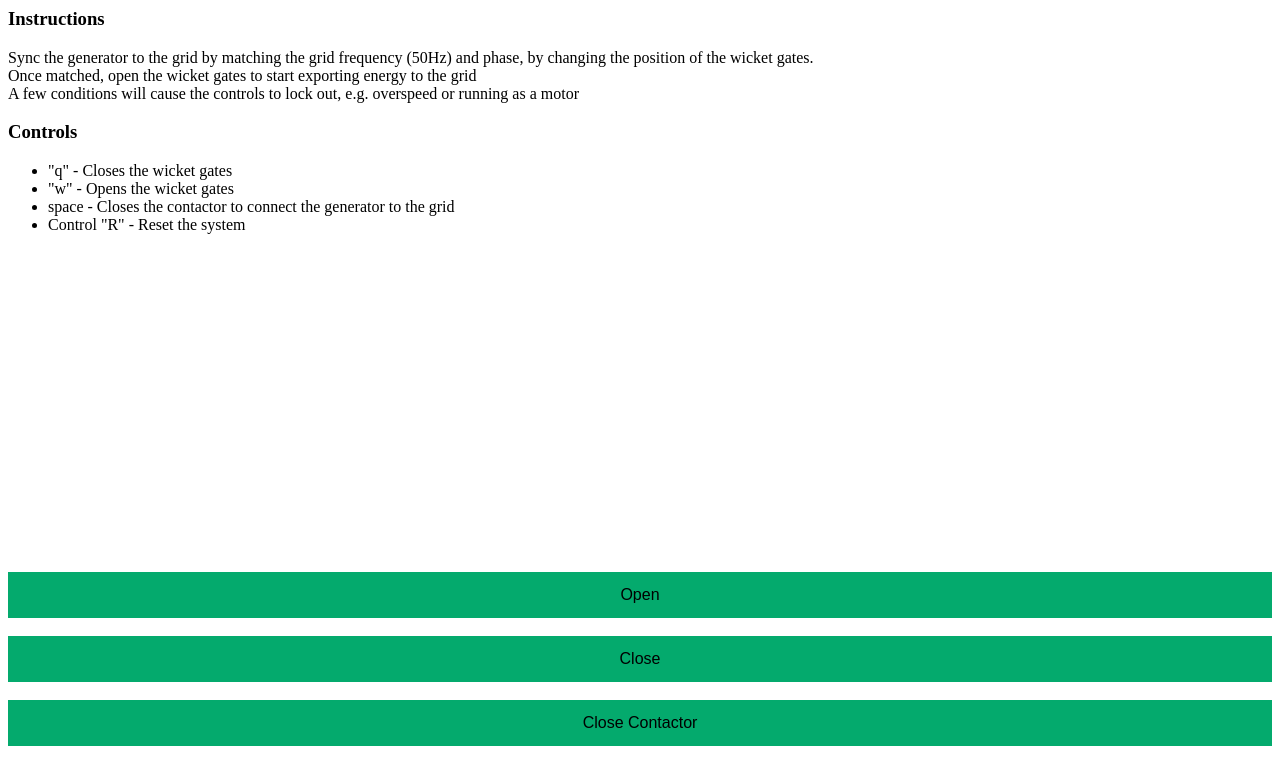
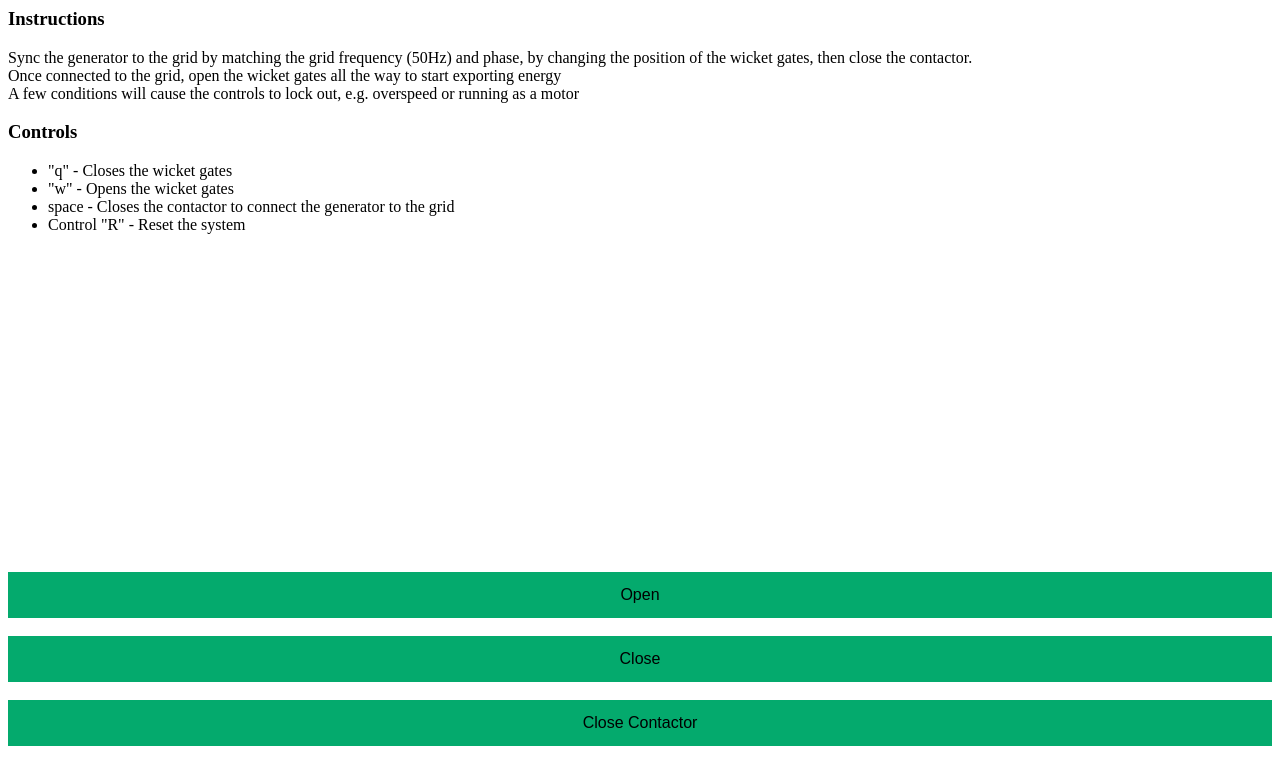
Before and after one commit to morganatkins24/hydroplantimulator, a plain HTML site: page index.html in a window 1280 px wide. Drawn offline with nearby package versions, Linux system fonts and the light colour scheme.

Commit message:
Update instructions

```diff
--- a/index.html
+++ b/index.html
@@ -5,8 +5,8 @@
     <link rel="stylesheet" href="style.css">
 <body>
 <h3>Instructions</h3>
-Sync the generator to the grid by matching the grid frequency (50Hz) and phase, by changing the position of the wicket gates.<br>
-Once matched, open the wicket gates to start exporting energy to the grid<br>
+Sync the generator to the grid by matching the grid frequency (50Hz) and phase, by changing the position of the wicket gates, then close the contactor.<br>
+Once connected to the grid, open the wicket gates all the way to start exporting energy<br>
 A few conditions will cause the controls to lock out, e.g. overspeed or running as a motor
 <h3>Controls</h3>
 <ul>
```
